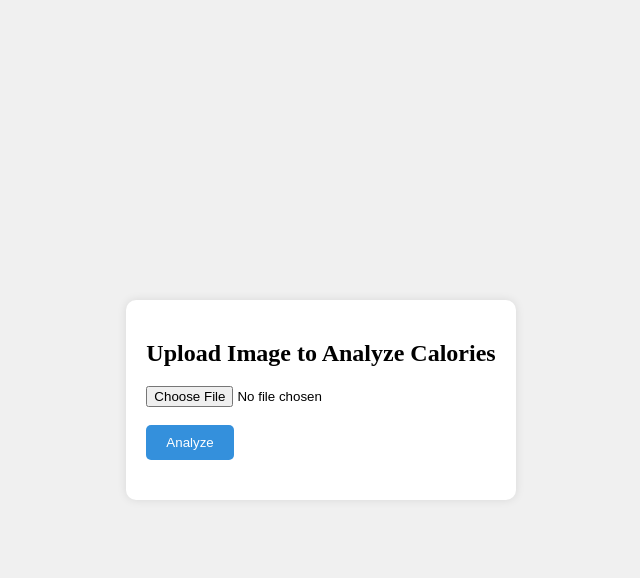
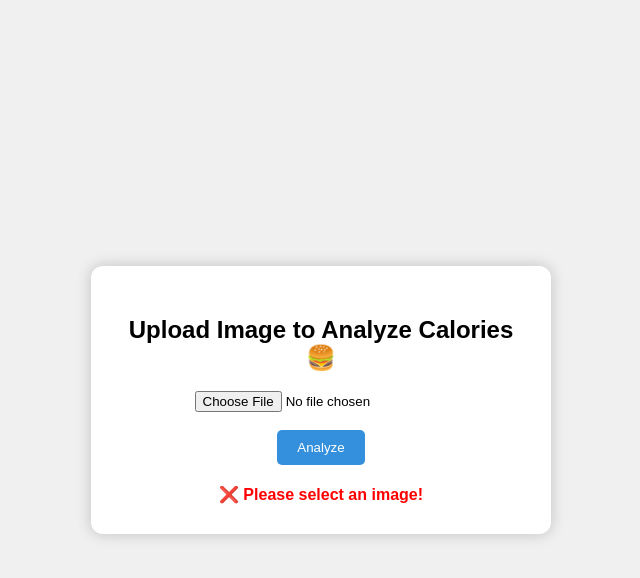
Before and after one commit to ZaurValiyev/flask-backend, a plain HTML site: page templates/index.html in a window 1280 px wide. Both pictures are taken after a click on the button "Analyze". Shown: the whole page, without its empty margins (319-959 px from the left). Drawn offline with Linux system fonts and the light colour scheme.

Commit message:
Updated HTML & Flask Backend with Improvements

```diff
--- a/CalorieAi/www/css/index.css
+++ b/CalorieAi/www/css/index.css
@@ -1,47 +1,28 @@
 body {
-    background-image: url('https://source.unsplash.com/1600x900/?food,healthy');
-    background-size: cover;
-    background-position: center;
-    background-repeat: no-repeat;
-    display: flex;
-    align-items: center;
-    justify-content: center;
-    height: 100vh;
-    margin: 0;
     font-family: Arial, sans-serif;
+    text-align: center;
+    margin-top: 50px;
 }
 
 .container {
-    background-color: rgba(255, 255, 255, 0.9);
+    width: 100%;
+    max-width: 500px;
+    margin: auto;
     padding: 20px;
+    border: 1px solid #ccc;
     border-radius: 10px;
-    box-shadow: 0 0 15px rgba(0, 0, 0, 0.2);
-    text-align: center;
+    box-shadow: 0 0 10px rgba(0, 0, 0, 0.2);
 }
 
 button {
-    background-color: #3490dc;
+    padding: 10px 20px;
+    background: #28a745;
     color: #fff;
     border: none;
-    padding: 10px 20px;
     border-radius: 5px;
     cursor: pointer;
-    font-size: 16px;
-    transition: 0.3s;
 }
 
 button:hover {
-    background-color: #2779bd;
+    background: #218838;
 }
-
-input[type="file"] {
-    display: block;
-    margin: 10px auto;
-}
-
-#result {
-    margin-top: 20px;
-    font-weight: bold;
-    font-size: 18px;
-    color: #333;
-}
--- a/templates/index.html
+++ b/templates/index.html
@@ -5,25 +5,69 @@
 <meta name="viewport" content="width=device-width, initial-scale=1.0">
 <title>AI Calorie Calculator</title>
 <style>
-  body { background-color: #f0f0f0; display: flex; align-items: center; justify-content: center; height: 100vh; margin: 0; }
-  .container { background-color: #fff; padding: 20px; border-radius: 10px; box-shadow: 0 0 10px rgba(0, 0, 0, 0.1); }
-  button { background-color: #3490dc; color: #fff; border: none; padding: 10px 20px; border-radius: 5px; cursor: pointer; }
-  button:hover { background-color: #2779bd; }
+  body {
+    background-color: #f0f0f0;
+    display: flex;
+    align-items: center;
+    justify-content: center;
+    height: 100vh;
+    margin: 0;
+    font-family: Arial, sans-serif;
+    text-align: center;
+  }
+
+  .container {
+    background-color: #fff;
+    padding: 30px;
+    border-radius: 12px;
+    box-shadow: 0 0 15px rgba(0, 0, 0, 0.2);
+    width: 400px;
+    max-width: 100%;
+  }
+
+  button {
+    background-color: #3490dc;
+    color: #fff;
+    border: none;
+    padding: 10px 20px;
+    border-radius: 5px;
+    cursor: pointer;
+    transition: background 0.3s ease;
+  }
+
+  button:hover {
+    background-color: #2779bd;
+  }
+
+  #result {
+    margin-top: 20px;
+    font-weight: bold;
+  }
 </style>
 </head>
 <body>
 <div class="container">
-<h2>Upload Image to Analyze Calories</h2>
+<h2>Upload Image to Analyze Calories 🍔</h2>
 <input type="file" id="imageUpload" accept="image/*">
 <br><br>
-<button onclick="analyzeImage()">Analyze</button>
-<div id="result" style="margin-top: 20px;"></div>
+<button id="analyzeBtn" onclick="analyzeImage()">Analyze</button>
+<div id="result"></div>
 </div>
+
 <script>
   function analyzeImage() {
     const fileInput = document.getElementById('imageUpload');
+    const resultDiv = document.getElementById('result');
+    const analyzeBtn = document.getElementById('analyzeBtn');
     const file = fileInput.files[0];
-    if (!file) return alert('Please select an image');
+
+    if (!file) {
+      resultDiv.innerHTML = "<span style='color:red;'>❌ Please select an image!</span>";
+      return;
+    }
+
+    resultDiv.innerHTML = "🔄 Analyzing... Please wait.";
+    analyzeBtn.disabled = true; // Disable button during request
 
     const formData = new FormData();
     formData.append('image', file);
@@ -34,9 +78,16 @@
     })
     .then(response => response.json())
     .then(data => {
-      document.getElementById('result').innerText = `Calories: ${data.result}`;
+      resultDiv.innerHTML = `<strong>✅ Calories:</strong> ${data.result}`;
     })
-    .catch(error => console.error('Error:', error));
+    .catch(error => {
+      console.error('Error:', error);
+      resultDiv.innerHTML = "<span style='color:red;'>❌ Error analyzing image. Please try again.</span>";
+    })
+    .finally(() => {
+      analyzeBtn.disabled = false; // Re-enable button
+      resultDiv.scrollIntoView({ behavior: 'smooth' });
+    });
   }
 </script>
 </body>
```
Also changed, not shown: CalorieAi/www/index.html (+2 -2 lines), CalorieAi/www/js/index.js (+21 -6 lines), 1 other file.
